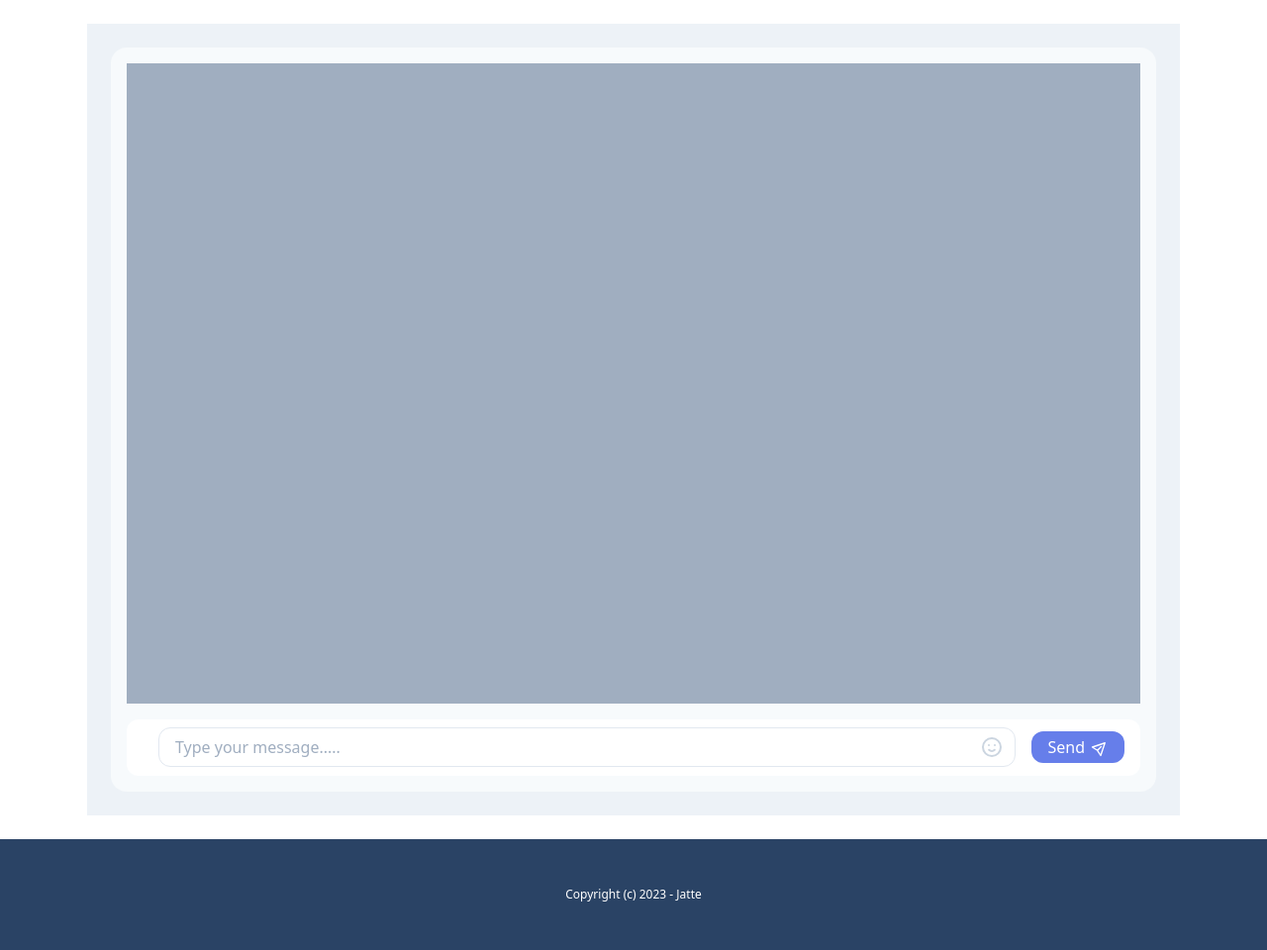
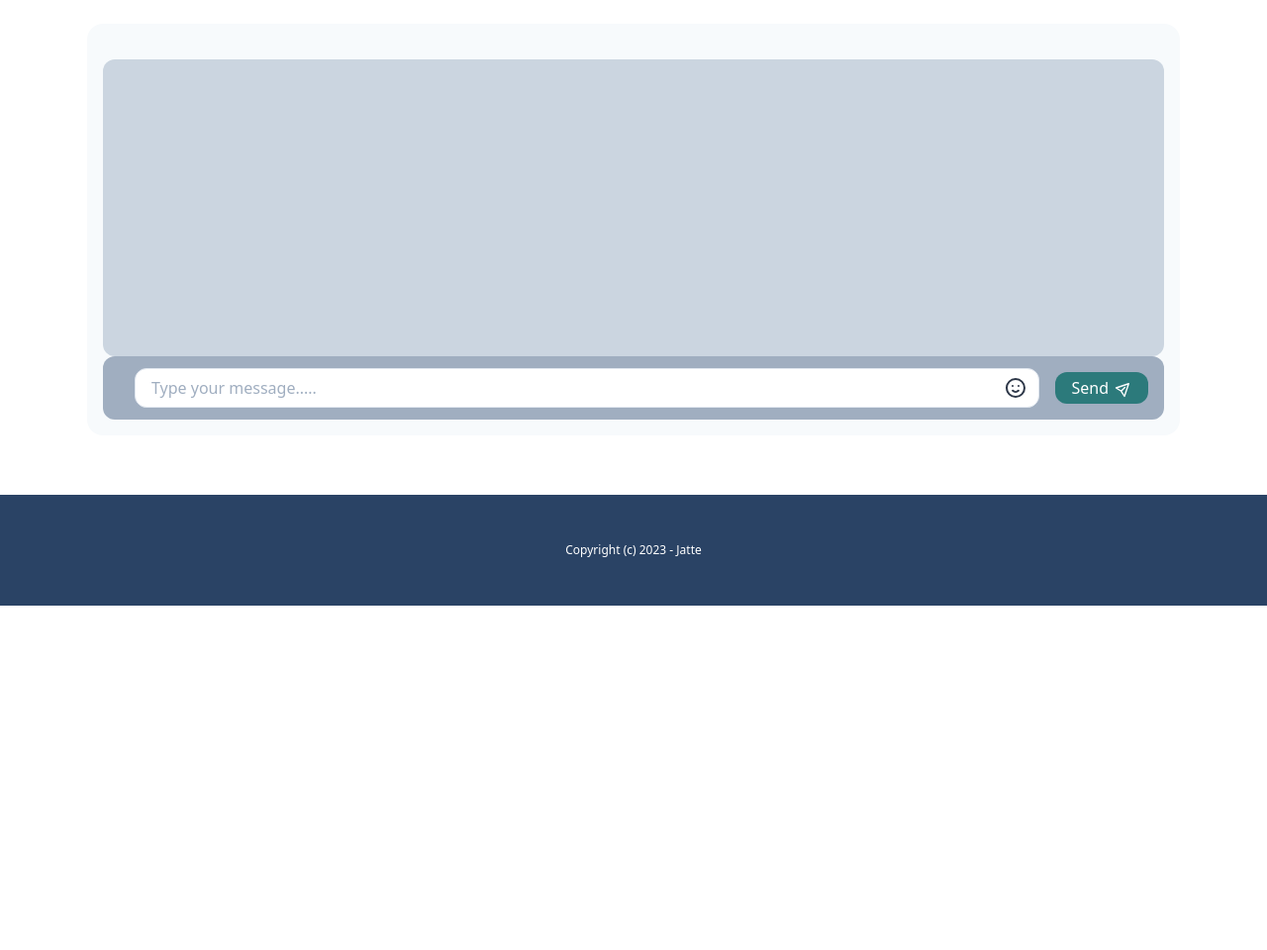
Before and after one commit to tanujsonare/chat_application, a Django app: page /chat in a window 1280 px wide. Shown: the part 88-1048 px from the top of the page at 99% size. After the commit the page ends 700 px from the top, so only its background shows below. Run offline with Django 4.2, Linux system fonts and the light colour scheme; style sheets or scripts are compiled from the project's sources.

Commit message:
Updated chat box UI for customer

```diff
--- a/chat/templates/chat/chat_page_for_customer.html
+++ b/chat/templates/chat/chat_page_for_customer.html
@@ -3,19 +3,13 @@
 
 {% block content %}
 <!-- component -->
-<div class="flex h-screen antialiased text-gray-800 bg-gray-200">
-    <div class="flex flex-row h-full w-full overflow-x-hidden">
-        <div class="flex flex-col flex-auto h-full p-6">
 <div class="flex flex-col flex-auto flex-shrink-0 rounded-2xl bg-gray-100 h-full p-4">
-                <div class="flex flex-col h-full overflow-x-auto mb-4 bg-gray-500">
-                    <div class="flex flex-col h-full">
-                        <div class="grid grid-cols-12 gap-y-2" id="message_box">
+    <div class="h-[300px] bg-gray-400 mt-5 overflow-scroll rounded-xl flex flex-col flex-grow" id="message_box">
 
         <!-- sender user  -->
         <!-- <div class="col-start-1 col-end-8 p-3 rounded-lg">
             <div class="flex flex-row items-center">
-                                    <div
-                                        class="flex items-center justify-center h-10 w-10 rounded-full bg-indigo-500 flex-shrink-0">
+                <div class="flex items-center justify-center h-10 w-10 rounded-full bg-indigo-500 flex-shrink-0">
                     A
                 </div>
                 <div class="relative ml-3 text-sm bg-white py-2 px-4 shadow rounded-xl">
@@ -30,8 +24,7 @@
         <!-- Receiver user -->
         <!-- <div class="col-start-6 col-end-13 p-3 rounded-lg">
             <div class="flex items-center justify-start flex-row-reverse">
-                                    <div
-                                        class="flex items-center justify-center h-10 w-10 rounded-full bg-indigo-500 flex-shrink-0">
+                <div class="flex items-center justify-center h-10 w-10 rounded-full bg-indigo-500 flex-shrink-0">
                     A
                 </div>
                 <div class="relative mr-3 text-sm bg-indigo-100 py-2 px-4 shadow rounded-xl">
@@ -41,15 +34,13 @@
         </div> -->
 
     </div>
-                    </div>
-                </div>
-                <div class="flex flex-row items-center h-16 rounded-xl bg-white w-full px-4">
+    <div class="flex flex-row items-center h-16 rounded-xl bg-gray-500 w-full px-4">
         <div class="flex-grow ml-4">
             <div class="relative w-full">
                 <input type="text" id="message_content"
-                                class="flex w-full border rounded-xl focus:outline-none focus:border-indigo-300 pl-4 h-10" placeholder="Type your message....."/>
+                    class="flex w-full border rounded-xl focus:outline-none focus:border-indigo-800 pl-4 h-10" placeholder="Type your message....." />
                 <button
-                                class="absolute flex items-center justify-center h-full w-12 right-0 top-0 text-gray-400 hover:text-gray-600">
+                    class="absolute flex items-center justify-center h-full w-12 right-0 top-0 text-gray-800 hover:text-gray-600">
                     <svg class="w-6 h-6" fill="none" stroke="currentColor" viewBox="0 0 24 24"
                         xmlns="http://www.w3.org/2000/svg">
                         <path stroke-linecap="round" stroke-linejoin="round" stroke-width="2"
@@ -61,7 +52,7 @@
         </div>
         <div class="ml-4">
             <button id="send_message"
-                            class="flex items-center justify-center bg-indigo-500 hover:bg-indigo-600 rounded-xl text-white px-4 py-1 flex-shrink-0">
+                class="flex items-center justify-center bg-teal-700 hover:bg-teal-800 rounded-xl text-white px-4 py-1 flex-shrink-0">
                 <span>Send</span>
                 <span class="ml-2">
                     <svg class="w-4 h-4 transform rotate-45 -mt-px" fill="none" stroke="currentColor"
@@ -74,9 +65,7 @@
         </div>
     </div>
 </div>
-        </div>
-    </div>
-</div>
+
 {% endblock %}
 
 {% block scripts %}
```
Lines whose indentation alone changed are shown as unchanged.
